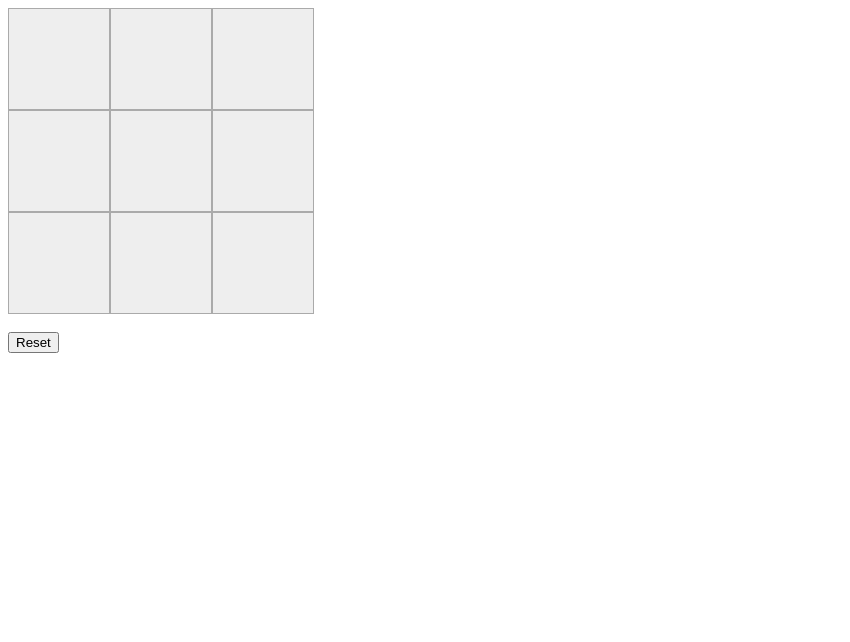
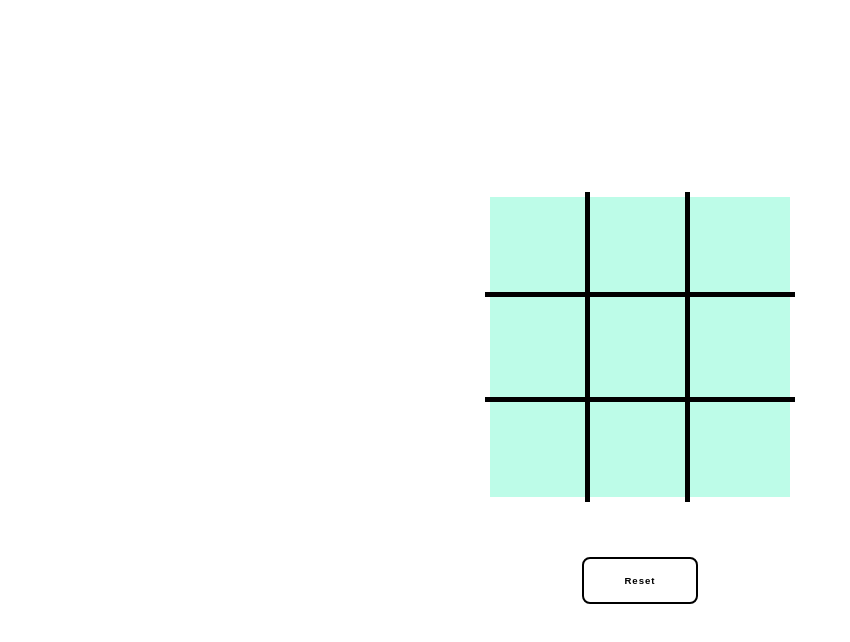
Before and after one commit to 1shikalra01/PRODIGY_WD_03, a plain HTML site: page index.html in a window 1280 px wide. Shown: the whole page, without its empty margins (0-850 px from the left). Drawn offline with Linux system fonts and the light colour scheme.

Commit message:
initial commit

```diff
--- a/index.html
+++ b/index.html
@@ -7,6 +7,7 @@
     <link rel="stylesheet" href="styles.css" />
   </head>
   <body>
+    <div class="container">
       <div id="board">
         <div class="cell" onclick="handleClick(0)"></div>
         <div class="cell" onclick="handleClick(1)"></div>
@@ -20,6 +21,7 @@
       </div>
       <div id="message"></div>
       <button onclick="resetGame()">Reset</button>
+    </div>
     <script src="script.js"></script>
   </body>
 </html>
--- a/styles.css
+++ b/styles.css
@@ -1,15 +1,34 @@
+body {
+  font-family: Arial, sans-serif;
+  margin: 0;
+  padding: 0;
+  display: flex;
+  justify-content: center;
+  align-items: center;
+  height: 100vh;
+  background-color: white;
+}
+
+.container {
+  width: 100%;
+  display: flex;
+  flex-direction: column;
+  justify-content: center;
+  align-items: center;
+  text-align: center;
+}
+
 #board {
   display: grid;
   grid-template-columns: repeat(3, 100px);
   grid-template-rows: repeat(3, 100px);
-  gap: 2px;
+  position: relative;
 }
 
 .cell {
   width: 100px;
   height: 100px;
-  background-color: #eee;
-  border: 1px solid #aaa;
+  background-color: #b3fce5dc;
   display: flex;
   justify-content: center;
   align-items: center;
@@ -17,11 +36,103 @@
   cursor: pointer;
 }
 
+#board::before,
+#board::after {
+  content: "";
+  position: absolute;
+  background-color: black;
+}
+
+#board::before {
+  width: 310px;
+  height: 5px;
+  top: 95px;
+  left: -5px;
+}
+
+#board::after {
+  width: 310px;
+  height: 5px;
+  top: 200px;
+  left: -5px;
+}
+
+.cell:nth-child(3n + 1)::before,
+.cell:nth-child(3n + 1)::after,
+.cell:nth-child(3n + 2)::before,
+.cell:nth-child(3n + 2)::after,
+.cell:nth-child(3n + 3)::before,
+.cell:nth-child(3n + 3)::after {
+  content: "";
+  position: absolute;
+  background-color: black;
+  width: 5px;
+  height: 310px;
+}
+
+.cell:nth-child(3n + 1)::before {
+  left: 95px;
+  top: -5px;
+}
+
+.cell:nth-child(3n + 2)::before {
+  left: 195px;
+  top: -5px;
+}
+
+.cell:nth-child(3n + 3)::before,
+.cell:nth-child(3n + 1)::after,
+.cell:nth-child(3n + 2)::after,
+.cell:nth-child(3n + 3)::after {
+  display: none;
+}
+
 #message {
-  margin-top: 10px;
+  margin-top: 30px;
   font-size: 1.5em;
 }
 
 button {
-  margin-top: 10px;
+  margin-top: 30px;
+  color: black;
+  letter-spacing: 1px;
+  width: 7.3rem;
+  padding: 1rem;
+  border-radius: 0.5rem;
+  border: 2px solid black;
+  font-size: 0.6rem;
+  margin-left: 0.75rem;
+  margin-right: 0.75rem;
+  font-weight: 700;
+  background-color: transparent;
+  cursor: pointer;
+  transition: background-color 0.3s, color 0.3s;
 }
+
+button:hover {
+  background-color: #007bff;
+  color: white;
+}
+
+@media (max-width: 600px) {
+  #board {
+    grid-template-columns: repeat(3, 80px);
+    grid-template-rows: repeat(3, 80px);
+  }
+
+  .cell {
+    width: 80px;
+    height: 80px;
+    font-size: 1.5em;
+  }
+
+  button {
+    width: 90px;
+    font-size: 0.5rem;
+    margin: 5px 5px 25px 5px;
+  }
+
+  #message {
+    font-size: 1.2em;
+  }
+}
```
Lines whose indentation alone changed are shown as unchanged.
